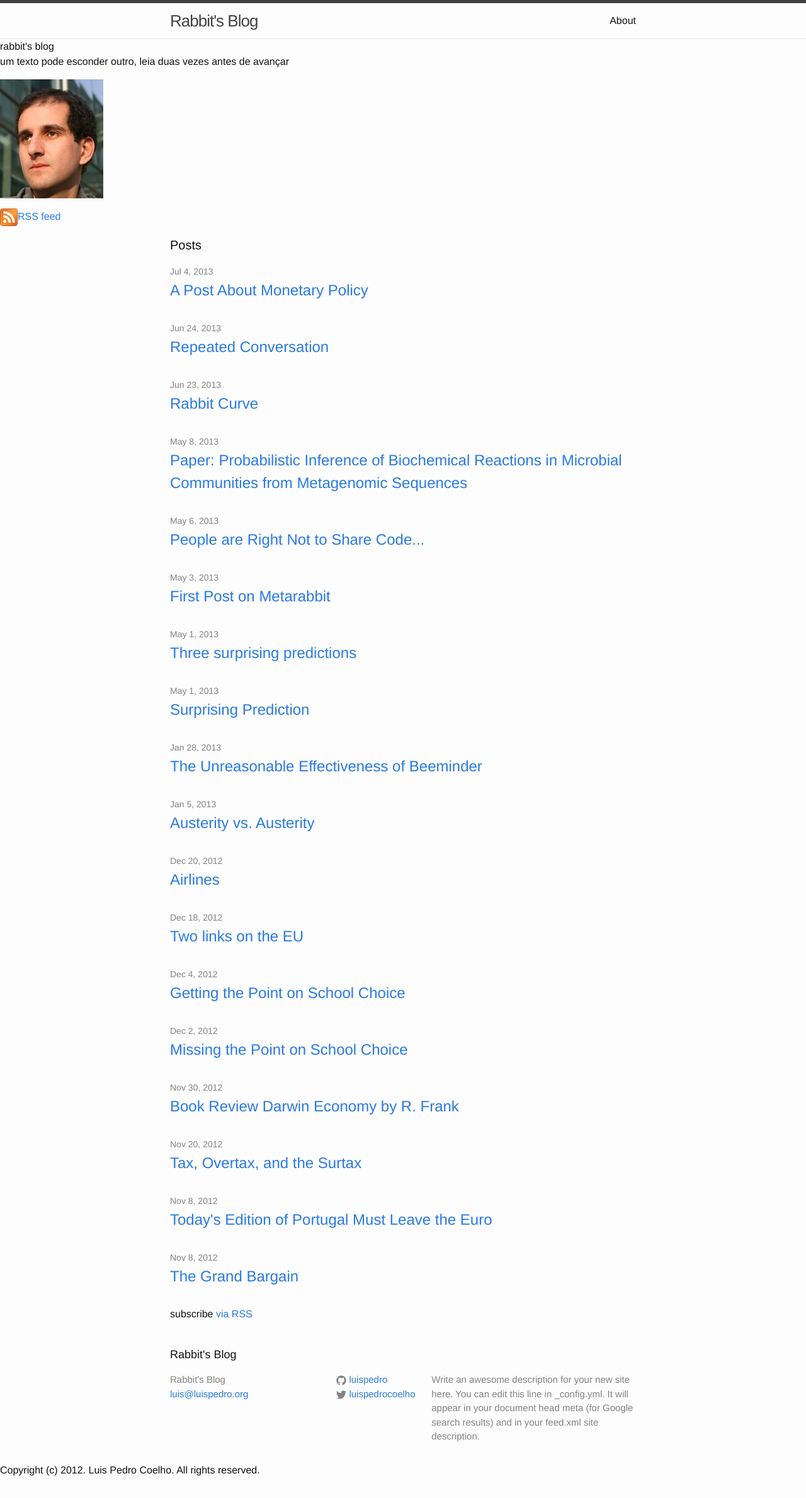
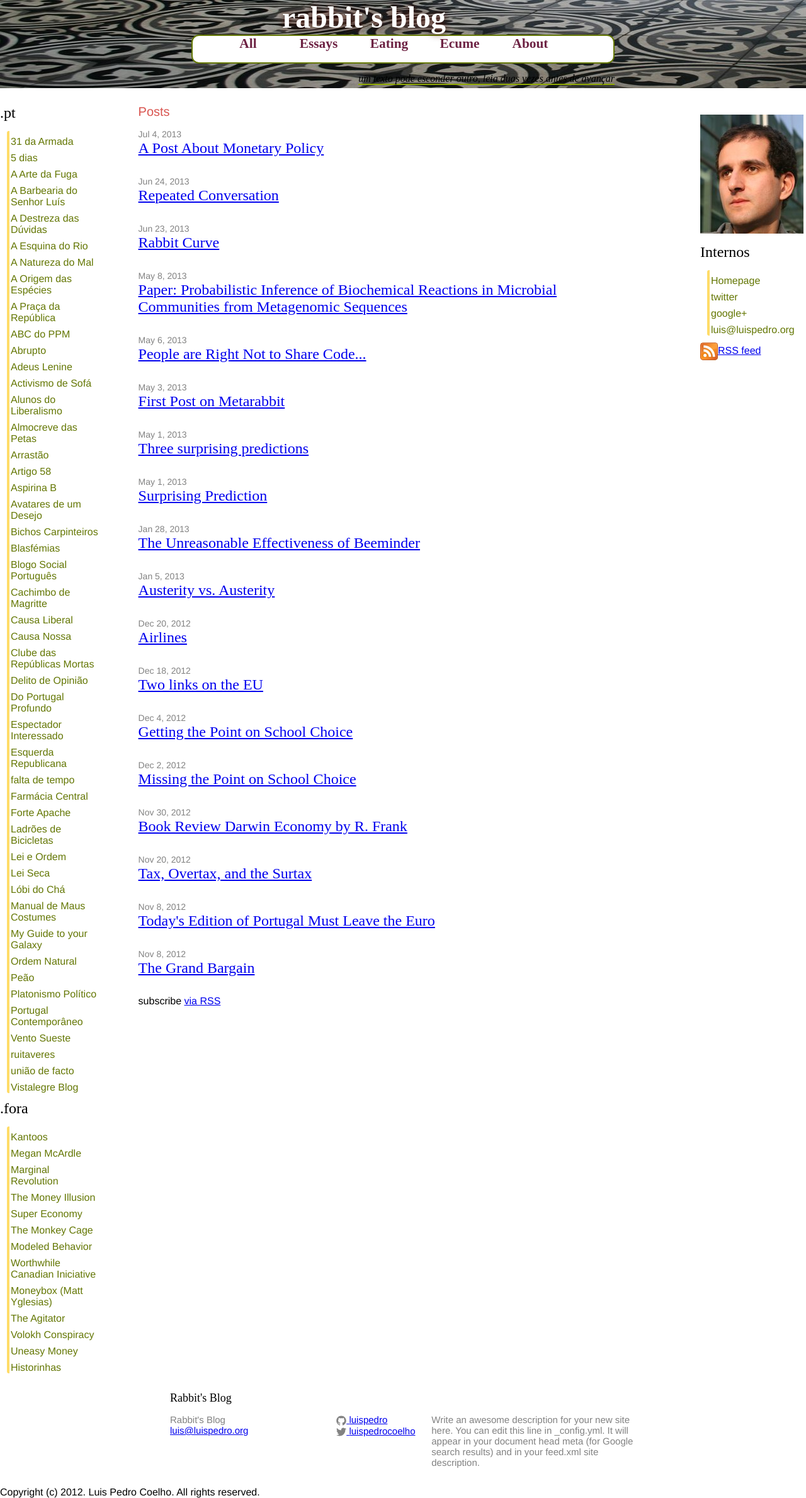
Before and after one commit to luispedro/blog_luispedro_org, a Jekyll site: the page built from index.html, in a window 1280 px wide. Shown: the whole page at 63% size. Built offline with Jekyll 4.4.1, drawn with Linux system fonts in a browser that asks for light colours; nearby versions of some CDN libraries; before the commit the page ends 2347 px from its top, so only the background shows below that.

Commit message:
STYL Fix style

```diff
--- a/_includes/blogroll.html
+++ b/_includes/blogroll.html
@@ -0,0 +1,67 @@
+<h2>.pt</h2>
+<ul class='submenu'>
+    <li class='submenu-item'><a href="http://31daarmada.blogs.sapo.pt/" title="None">31 da Armada</a></li>
+    <li class='submenu-item'><a href="http://5dias.net/" title="None">5 dias</a></li>
+    <li class='submenu-item'><a href="http://aartedafuga.blogspot.com/" title="None">A Arte da Fuga</a></li>
+    <li class='submenu-item'><a href="http://barbearialnt.blogspot.com/" title="None">A Barbearia do Senhor Luís</a></li>
+    <li class='submenu-item'><a href="http://destrezadasduvidas.blogspot.com/" title="None">A Destreza das Dúvidas</a></li>
+    <li class='submenu-item'><a href="http://aesquinadorio.blogs.sapo.pt/" title="None">A Esquina do Rio</a></li>
+    <li class='submenu-item'><a href="http://anaturezadomal.blogspot.com/" title="None">A Natureza do Mal</a></li>
+    <li class='submenu-item'><a href="http://origemdasespecies.blogs.sapo.pt/" title="None">A Origem das Espécies</a></li>
+    <li class='submenu-item'><a href="http://www.pracadarepublicaembeja.net/" title="None">A Praça da República</a></li>
+    <li class='submenu-item'><a href="http://abcdoppm.blogs.sapo.pt/" title="None">ABC do PPM</a></li>
+    <li class='submenu-item'><a href="http://abrupto.blogspot.com/" title="None">Abrupto</a></li>
+    <li class='submenu-item'><a href="http://adeuslenine.blogspot.com/" title="None">Adeus Lenine</a></li>
+    <li class='submenu-item'><a href="http://www.activismodesofa.net/" title="None">Activismo de Sofá</a></li>
+    <li class='submenu-item'><a href="http://alunosdoliberalismo.blogs.sapo.pt/" title="None">Alunos do Liberalismo</a></li>
+    <li class='submenu-item'><a href="http://almocrevedaspetas.blogspot.com/" title="None">Almocreve das Petas</a></li>
+    <li class='submenu-item'><a href="http://arrastao.org/" title="None">Arrastão</a></li>
+    <li class='submenu-item'><a href="http://artigo58.blogs.sapo.pt/" title="None">Artigo 58</a></li>
+    <li class='submenu-item'><a href="http://aspirinab.com/" title="None">Aspirina B</a></li>
+    <li class='submenu-item'><a href="http://avatares-de-desejo.blogspot.com/" title="None">Avatares de um Desejo</a></li>
+    <li class='submenu-item'><a href="http://bichos-carpinteiros.blogspot.com/" title="None">Bichos Carpinteiros</a></li>
+    <li class='submenu-item'><a href="http://blasfemias.net/" title="None">Blasfémias</a></li>
+    <li class='submenu-item'><a href="http://blogosocialportugues.blogspot.com/" title="None">Blogo Social Português</a></li>
+    <li class='submenu-item'><a href="http://cachimbodemagritte.com/" title="None">Cachimbo de Magritte</a></li>
+    <li class='submenu-item'><a href="http://blog.causaliberal.net/" title="None">Causa Liberal</a></li>
+    <li class='submenu-item'><a href="http://causa-nossa.blogspot.com/" title="None">Causa Nossa</a></li>
+    <li class='submenu-item'><a href="http://clubedasrepublicasmortas.blogs.sapo.pt/" title="None">Clube das Repúblicas Mortas</a></li>
+    <li class='submenu-item'><a href="http://delitodeopiniao.blogs.sapo.pt/" title="None">Delito de Opinião</a></li>
+    <li class='submenu-item'><a href="http://doportugalprofundo.blogspot.com/" title="None">Do Portugal Profundo</a></li>
+    <li class='submenu-item'><a href="http://espectadorinteressado.blogspot.com/" title="None">Espectador Interessado</a></li>
+    <li class='submenu-item'><a href="http://esquerda-republicana.blogspot.com/" title="None">Esquerda Republicana</a></li>
+    <li class='submenu-item'><a href="http://righthandside.blogspot.com/" title="None">falta de tempo</a></li>
+    <li class='submenu-item'><a href="http://farmaciacentral.wordpress.com/" title="None">Farmácia Central</a></li>
+    <li class='submenu-item'><a href="http://forteapache.blogs.sapo.pt/" title="None">Forte Apache</a></li>
+    <li class='submenu-item'><a href="http://ladroesdebicicletas.blogspot.com/" title="None">Ladrões de Bicicletas</a></li>
+    <li class='submenu-item'><a href="http://lei-e-ordem.blogspot.com/" title="None">Lei e Ordem</a></li>
+    <li class='submenu-item'><a href="http://a-leiseca.blogspot.com/" title="None">Lei Seca</a></li>
+    <li class='submenu-item'><a href="http://www.lobidocha.com/" title="None">Lóbi do Chá</a></li>
+    <li class='submenu-item'><a href="http://manualdemauscostumes.blogs.sapo.pt/" title="None">Manual de Maus Costumes</a></li>
+    <li class='submenu-item'><a href="http://myguidetoyourgalaxy.blogspot.com/" title="None">My Guide to your Galaxy</a></li>
+    <li class='submenu-item'><a href="http://lei-natural.blogspot.com/" title="None">Ordem Natural</a></li>
+    <li class='submenu-item'><a href="http://avezdopeao.blogspot.com/" title="None">Peão</a></li>
+    <li class='submenu-item'><a href="http://platonismopolitico.blogspot.com/" title="None">Platonismo Político</a></li>
+    <li class='submenu-item'><a href="http://portugalcontemporaneo.blogspot.com/" title="None">Portugal Contemporâneo</a></li>
+    <li class='submenu-item'><a href="http://ventosueste.blogspot.com/" title="None">Vento Sueste</a></li>
+    <li class='submenu-item'><a href="http://ruitavares.net/blog/" title="None">ruitaveres</a></li>
+    <li class='submenu-item'><a href="http://uniaodefacto.blogs.sapo.pt/" title="None">união de facto</a></li>
+    <li class='submenu-item'><a href="http://vistalegre.blogspot.com/" title="None">Vistalegre Blog</a></li>
+</ul>
+
+<h2>.fora</h2>
+<ul class='submenu'>
+    <li class='submenu-item'><a href="http://kantooseconomics.com/" title="None">Kantoos</a></li>
+    <li class='submenu-item'><a href="http://www.theatlantic.com/megan-mcardle/" title="None">Megan McArdle</a></li>
+    <li class='submenu-item'><a href="http://marginalrevolution.com/" title="None">Marginal Revolution</a></li>
+    <li class='submenu-item'><a href="http://www.themoneyillusion.com/" title="None">The Money Illusion</a></li>
+    <li class='submenu-item'><a href="http://super-economy.blogspot.com/" title="None">Super Economy</a></li>
+    <li class='submenu-item'><a href="http://themonkeycage.org/" title="None">The Monkey Cage</a></li>
+    <li class='submenu-item'><a href="http://modeledbehavior.com/" title="None">Modeled Behavior</a></li>
+    <li class='submenu-item'><a href="http://worthwhile.typepad.com/worthwhile_canadian_initi/" title="None">Worthwhile Canadian Iniciative</a></li>
+    <li class='submenu-item'><a href="http://www.slate.com/blogs/moneybox.html" title="None">Moneybox (Matt Yglesias)</a></li>
+    <li class='submenu-item'><a href="http://www.theagitator.com/" title="None">The Agitator</a></li>
+    <li class='submenu-item'><a href="http://volokh.com/" title="None">Volokh Conspiracy</a></li>
+    <li class='submenu-item'><a href="http://uneasymoney.com/" title="None">Uneasy Money</a></li>
+    <li class='submenu-item'><a href="http://thefaintofheart.wordpress.com/" title="None">Historinhas</a></li>
+</ul>
--- a/_includes/head.html
+++ b/_includes/head.html
@@ -7,12 +7,11 @@
   <meta name="author" content="Luis Pedro Coelho" />
   <script src="https://ajax.googleapis.com/ajax/libs/jquery/1.7.1/jquery.min.js"></script>
 
-  <link href="/static/style/rabbit.scss" rel="stylesheet" type="text/x-sass" charset="utf-8" />
+  <link href="/css/rabbit.css" rel="stylesheet" charset="utf-8" />
   <title>{% if page.title %}{{ page.title }}{% else %}{{ site.title }}{% endif %}</title>
 
   <meta name="description" content="{% if page.excerpt %}{{ page.excerpt | strip_html | strip_newlines | truncate: 160 }}{% else %}{{ site.description }}{% endif %}">
 
-  <link rel="stylesheet" href="{{ "/css/main.css" | prepend: site.baseurl }}">
   <link rel="canonical" href="{{ page.url | replace:'index.html','' | prepend: site.baseurl | prepend: site.url }}">
   <link rel="alternate" type="application/rss+xml" title="{{ site.title }}" href="{{ "/feed.xml" | prepend: site.baseurl | prepend: site.url }}" />
 
--- a/_includes/header.html
+++ b/_includes/header.html
@@ -1,38 +1,16 @@
-<header class="site-header">
-
-  <div class="wrapper">
-
-    <a class="site-title" href="{{ site.baseurl }}/">{{ site.title }}</a>
-
-    <nav class="site-nav">
-      <a href="#" class="menu-icon">
-        <svg viewBox="0 0 18 15">
-          <path fill="#424242" d="M18,1.484c0,0.82-0.665,1.484-1.484,1.484H1.484C0.665,2.969,0,2.304,0,1.484l0,0C0,0.665,0.665,0,1.484,0 h15.031C17.335,0,18,0.665,18,1.484L18,1.484z"/>
-          <path fill="#424242" d="M18,7.516C18,8.335,17.335,9,16.516,9H1.484C0.665,9,0,8.335,0,7.516l0,0c0-0.82,0.665-1.484,1.484-1.484 h15.031C17.335,6.031,18,6.696,18,7.516L18,7.516z"/>
-          <path fill="#424242" d="M18,13.516C18,14.335,17.335,15,16.516,15H1.484C0.665,15,0,14.335,0,13.516l0,0 c0-0.82,0.665-1.484,1.484-1.484h15.031C17.335,12.031,18,12.696,18,13.516L18,13.516z"/>
-        </svg>
-      </a>
-
-      <div class="trigger">
-        {% for page in site.pages %}
-          {% if page.title %}
-          <a class="page-link" href="{{ page.url | prepend: site.baseurl }}">{{ page.title }}</a>
-          {% endif %}
-        {% endfor %}
-      </div>
-    </nav>
-
-  </div>
-
+<header id="header">
+    <div class="logo">rabbit's blog</div>
+    <div id="tabs">
+        <ul id='navigation'>
+            <li><a href="/">All</a></li>
+            <li><a href="/tag/essays">Essays</a></li>
+            <li><a href="/tag/restaurants">Eating</a></li>
+            <li><a href="/tag/ecume">Ecume</a></li>
+            <li><a href="/pages/about">About</a></li>
+        </ul>
+    </div>
+    <div class="banner"><span>um texto pode esconder outro, leia duas vezes antes de avançar</span></div>
 </header>
-
-<div id="header">
-  <div class="logo">rabbit's blog</div>
-  <div id="tabs">
-  </div>
-  <div class="banner"><span>um texto pode esconder outro, leia duas vezes antes de avançar</span></div>
-</div>
-
 <div id="wrapper">
 <div id="left">
     {% include blogroll.html %}
--- a/_includes/outras.html
+++ b/_includes/outras.html
@@ -0,0 +1,7 @@
+<h2>Internos</h2>
+<ul class='submenu'>
+    <li class='submenu-item'><a href="http://luispedro.org" title="None">Homepage</a></li>
+    <li class='submenu-item'><a href="https://twitter.com/luispedrocoelho" title="None">twitter</a></li>
+    <li class='submenu-item'><a href="https://plus.google.com/106906657031384929499" title="None">google+</a></li>
+    <li class='submenu-item'><a href="mailto:luis@luispedro.org" title="None">luis@luispedro.org</a></li>
+</ul>
--- a/_sass/_base.scss
+++ b/_sass/_base.scss
@@ -7,22 +7,6 @@ dl, dd, ol, ul, figure {
     margin: 0;
     padding: 0;
 }
-
-
-
-/**
- * Basic styling
- */
-body {
-    font-family: $base-font-family;
-    font-size: $base-font-size;
-    line-height: $base-line-height;
-    font-weight: 300;
-    color: $text-color;
-    background-color: $background-color;
-    -webkit-text-size-adjust: 100%;
-}
-
 
 
 /**
@@ -44,8 +28,6 @@ img {
     max-width: 100%;
     vertical-align: middle;
 }
-
-
 
 /**
  * Figures
@@ -84,23 +66,6 @@ h1, h2, h3, h4, h5, h6 {
 }
 
 
-
-/**
- * Links
- */
-a {
-    color: $brand-color;
-    text-decoration: none;
-
-    &:visited {
-        color: darken($brand-color, 15%);
-    }
-
-    &:hover {
-        color: $text-color;
-        text-decoration: underline;
-    }
-}
 
 
 
--- a/_sass/_layout.scss
+++ b/_sass/_layout.scss
@@ -22,70 +22,6 @@
         color: $grey-color-dark;
     }
 }
-
-.site-nav {
-    float: right;
-    line-height: 56px;
-
-    .menu-icon {
-        display: none;
-    }
-
-    .page-link {
-        color: $text-color;
-        line-height: $base-line-height;
-
-        // Gaps between nav items, but not on the first one
-        &:not(:first-child) {
-            margin-left: 20px;
-        }
-    }
-
-    @include media-query($on-palm) {
-        position: absolute;
-        top: 9px;
-        right: 30px;
-        background-color: $background-color;
-        border: 1px solid $grey-color-light;
-        border-radius: 5px;
-        text-align: right;
-
-        .menu-icon {
-            display: block;
-            float: right;
-            width: 36px;
-            height: 26px;
-            line-height: 0;
-            padding-top: 10px;
-            text-align: center;
-
-            > svg {
-                width: 18px;
-                height: 15px;
-
-                path {
-                    fill: $grey-color-dark;
-                }
-            }
-        }
-
-        .trigger {
-            clear: both;
-            display: none;
-        }
-
-        &:hover .trigger {
-            display: block;
-            padding-bottom: 5px;
-        }
-
-        .page-link {
-            display: block;
-            padding: 5px 10px;
-        }
-    }
-}
-
 
 
 /**
--- a/css/main.scss
+++ b/css/main.scss
@@ -3,10 +3,6 @@
 ---
 @charset "utf-8";
 
-
-
-// Our variables
-$base-font-family: Helvetica, Arial, sans-serif;
 $base-font-size:   16px;
 $small-font-size:  $base-font-size * 0.875;
 $base-line-height: 1.5;
@@ -20,33 +16,3 @@ $brand-color:      #2a7ae2;
 $grey-color:       #828282;
 $grey-color-light: lighten($grey-color, 40%);
 $grey-color-dark:  darken($grey-color, 25%);
-
-// Width of the content area
-$content-width:    800px;
-
-$on-palm:          600px;
-$on-laptop:        800px;
-
-
-
-// Using media queries with like this:
-// @include media-query($on-palm) {
-//     .wrapper {
-//         padding-right: $spacing-unit / 2;
-//         padding-left: $spacing-unit / 2;
-//     }
-// }
-@mixin media-query($device) {
-    @media screen and (max-width: $device) {
-        @content;
-    }
-}
-
-
-
-// Import partials from `sass_dir` (defaults to `_sass`)
-@import
-        "base",
-        "layout",
-        "syntax-highlighting"
-;
--- a/static/style/rabbit.scss
+++ b/css/rabbit.scss
@@ -1,3 +1,27 @@
+---
+# Needed to trigger Jekyll SASS processing
+---
+@charset "utf-8";
+
+$base-font-family: Helvetica, Arial, sans-serif;
+$spacing-unit:     30px;
+// Width of the content area
+$content-width:    800px;
+
+$on-palm:          600px;
+$on-laptop:        800px;
+
+
+
+$base-font-size:   16px;
+$small-font-size:  $base-font-size * 0.875;
+$base-line-height: 1.5;
+
+$grey-color:       #828282;
+$grey-color-light: lighten($grey-color, 40%);
+$grey-color-dark:  darken($grey-color, 25%);
+
+
 $colwidth: 168px;
 $colpad: 12px;
 $colmin: 150px;
@@ -16,7 +40,7 @@ $purplepumpkin: #6d2243;
 $circus392: #FFDC68;
 
 body {
-    font-family: sans-serif;
+    font-family: $base-font-family;
     background: url(/static/images/background.jpg) no-repeat;
     background-width: 100%;
     background-height: 140px;
@@ -154,3 +178,25 @@ div.share {
 #disqus_thread {
     overflow:hidden;
 }
+
+// Using media queries with like this:
+// @include media-query($on-palm) {
+//     .wrapper {
+//         padding-right: $spacing-unit / 2;
+//         padding-left: $spacing-unit / 2;
+//     }
+// }
+@mixin media-query($device) {
+    @media screen and (max-width: $device) {
+        @content;
+    }
+}
+
+
+
+
+@import
+        "base",
+        "layout",
+        "syntax-highlighting"
+;
```
